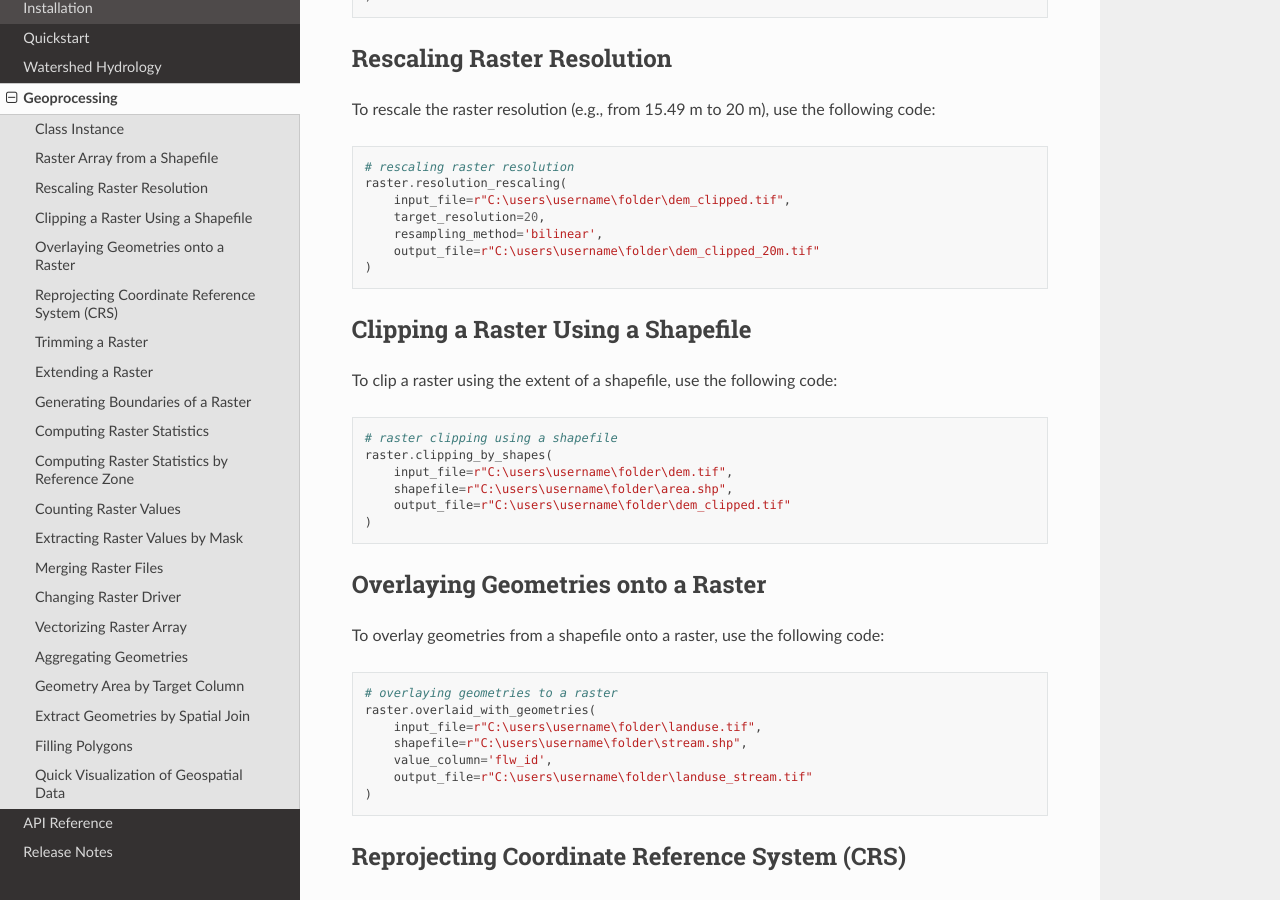
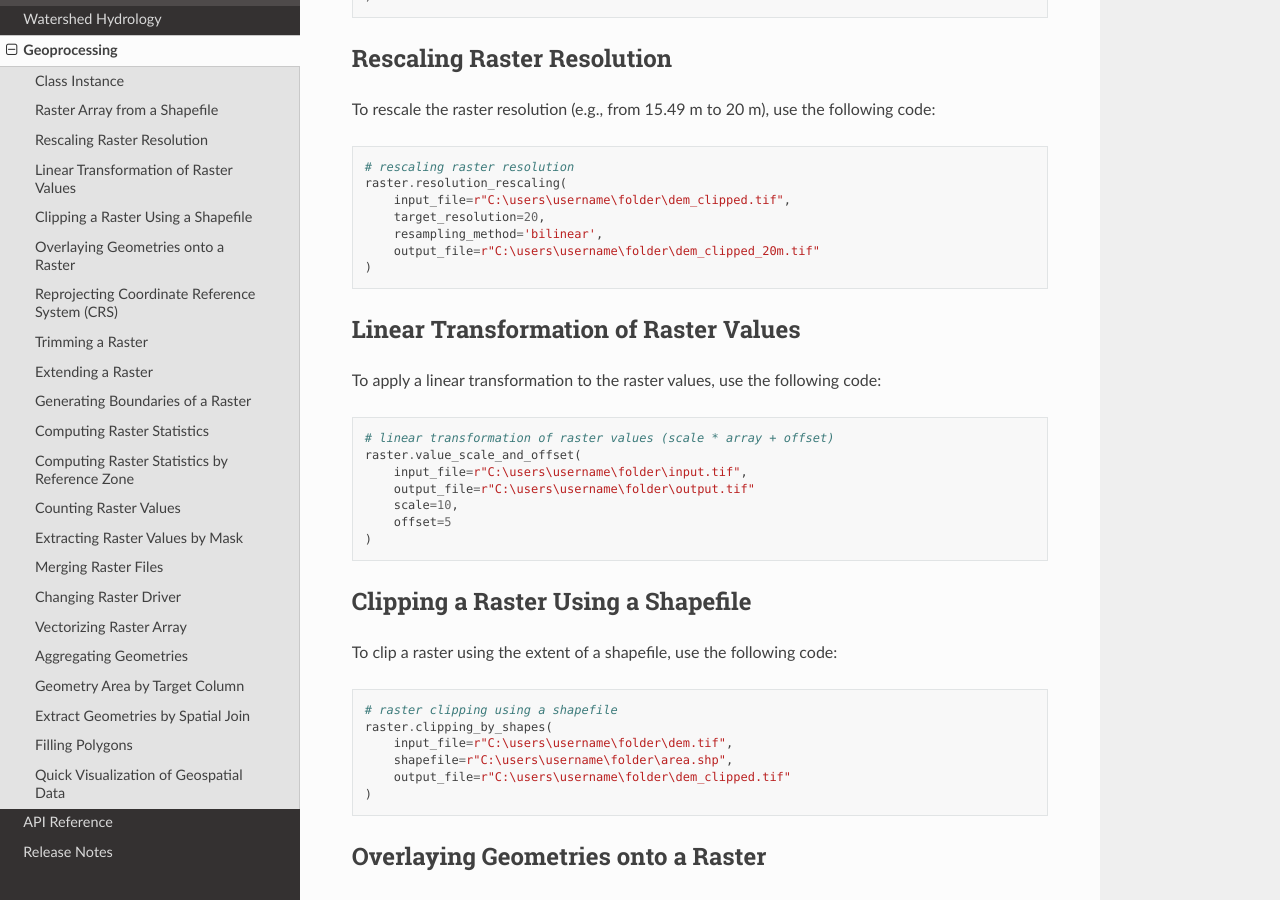
Before and after one commit to debpal/GeoAnalyze, a Sphinx documentation site: the page built from docs/geoprocessing.rst, in a window 1280 px wide and 900 px high, scrolled down 683 px. Built offline with Sphinx 7.4.7 and the Read the Docs theme 3.1.0, drawn with Linux system fonts in a browser that asks for light colours.

Commit message:
update docs

```diff
--- a/docs/geoprocessing.rst
+++ b/docs/geoprocessing.rst
@@ -52,6 +52,22 @@
         output_file=r"C:\users\username\folder\dem_clipped_20m.tif"
     )
 
+
+Linear Transformation of Raster Values
+------------------------------------------
+
+To apply a linear transformation to the raster values, use the following code:
+
+
+.. code-block:: python
+
+    # linear transformation of raster values (scale * array + offset)
+    raster.value_scale_and_offset(
+        input_file=r"C:\users\username\folder\input.tif",
+        output_file=r"C:\users\username\folder\output.tif"
+        scale=10,
+        offset=5
+    )
 
 Clipping a Raster Using a Shapefile
 ---------------------------------------
--- a/docs/introduction.rst
+++ b/docs/introduction.rst
@@ -74,7 +74,7 @@
 - Computing raster statistics
 - Counting unique raster values
 - Trimming and extending rasters
-- Extracting raster values using a mask
+- Extracting raster values using a mask or range filter
 - Merging multiple raster files
 - Rewriting a raster with a different driver
 
```
